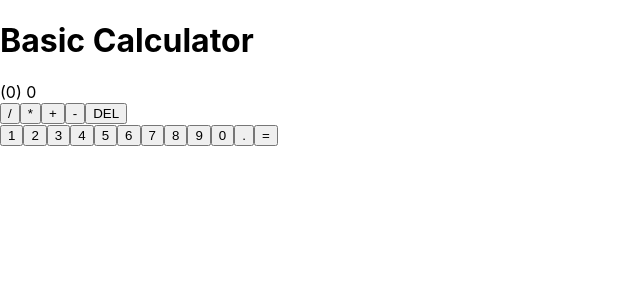
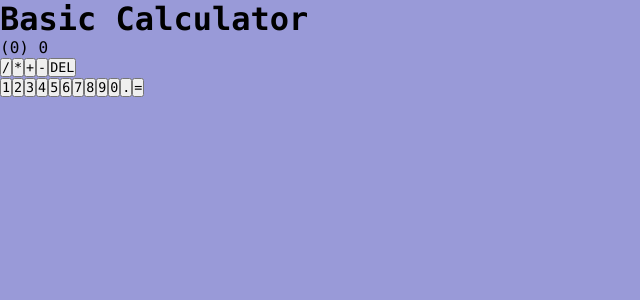
Before and after one commit to David-P-Molina/basic-calculator, a React (Create React App) app: page / in a window 1280 px wide. Shown: the top 300 px of the page, without its empty margins (0-640 px from the left). Built offline with nearby package versions, Linux system fonts and the light colour scheme.

Commit message:
Create color variables, and basic margins

```diff
--- a/src/index.css
+++ b/src/index.css
@@ -1,15 +1,17 @@
+:root {
+    --primary: #090b79;
+    --secondary: #bde946;
+    --dark: #1e1f35;
+    --light: #999ad8;
+}
 
+* {
+    margin: 0;
+    padding: 0;
+    box-sizing: border-box;
+    font-family: source-code-pro, Menlo, Monaco, Consolas, 'Courier New', monospace;
+  }
 
 body {
-    margin: 0;
-    font-family: -apple-system, BlinkMacSystemFont, 'Segoe UI', 'Roboto', 'Oxygen',
-      'Ubuntu', 'Cantarell', 'Fira Sans', 'Droid Sans', 'Helvetica Neue',
-      sans-serif;
-    -webkit-font-smoothing: antialiased;
-    -moz-osx-font-smoothing: grayscale;
-  }
-
-  code {
-    font-family: source-code-pro, Menlo, Monaco, Consolas, 'Courier New',
-      monospace;
-  }
+    background-color: var(--light);
+}
```
